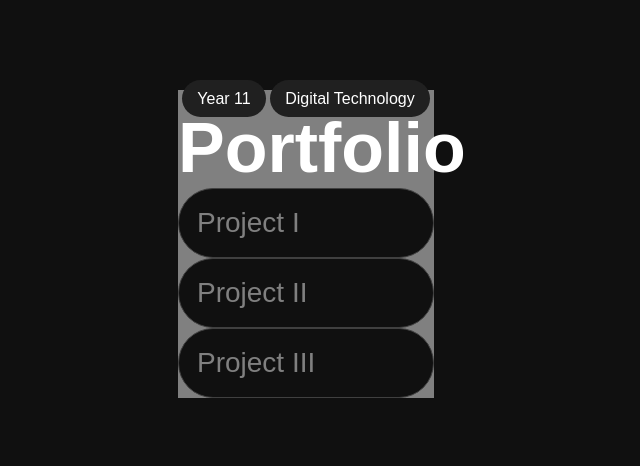
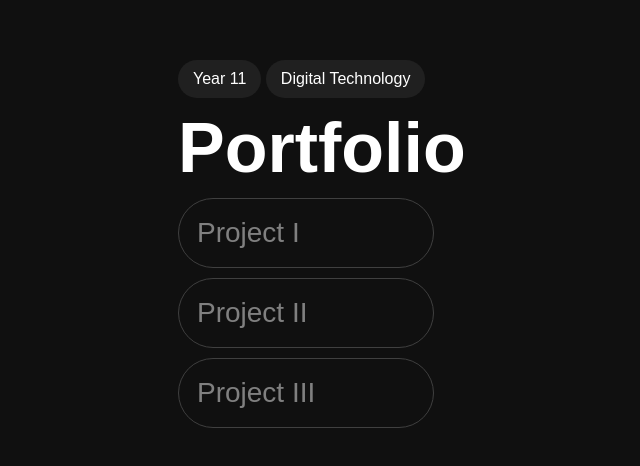
Before and after one commit to Cy35873/Year-11-Portfolio, a plain HTML site: page index.html in a window 1280 px wide. Shown: the part 156-622 px from the top of the page, without its empty margins (334-974 px from the left). Drawn offline with Linux system fonts and the light colour scheme; a web font is replaced by a local one.

Commit message:
step 1.2

```diff
--- a/index.css
+++ b/index.css
@@ -94,8 +94,10 @@ pill {
     background:#202020;
     padding:10px 15px;
     border-radius:20px;
+    display:inline-block;
+    white-space:nowrap;
 }
 
 .pills {
-    background:gray;
+    text-align: left;
 }
--- a/index.html
+++ b/index.html
@@ -19,8 +19,7 @@
     <div class="pills">
         <pill>Year 11</pill>
         <pill>Digital Technology</pill>
-    <div class="pills">
-
+    </div>
     <h1>
         Portfolio
     </h1>
```
